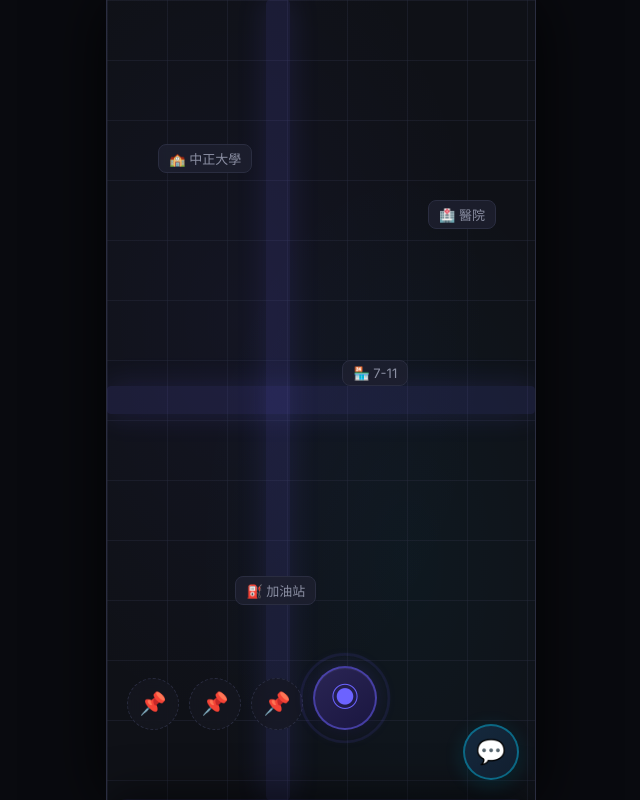
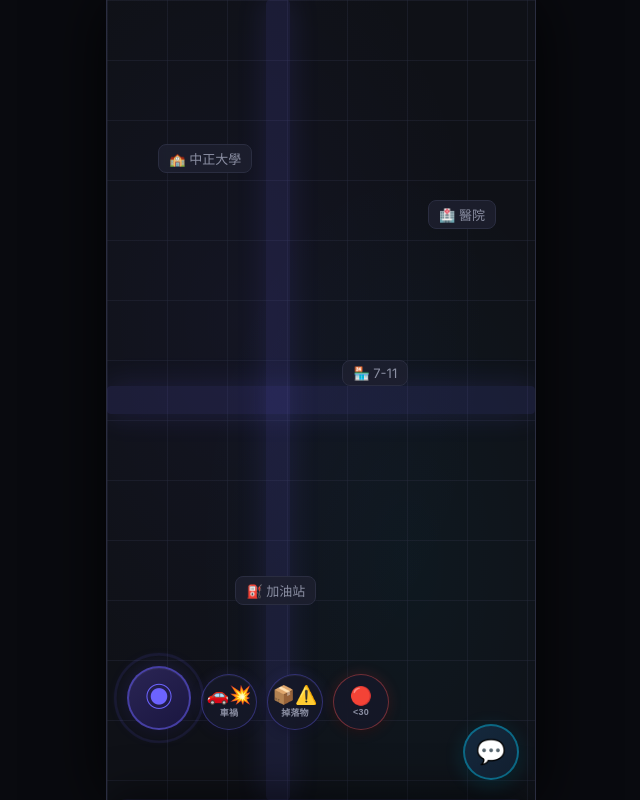
Before and after one commit to Nancy0200/google-map, a Flask app: page / in a window 1280 px wide. Shown: the whole page, without its empty margins (319-959 px from the left). Run offline with Flask 3, Linux system fonts and the light colour scheme; some libraries are stand-ins or nearby versions.

Commit message:
feat: refactor bottom-left UI with main menu bubble and 3 preset quick-action bubbles

```diff
--- a/app/static/css/quickbtn.css
+++ b/app/static/css/quickbtn.css
@@ -84,7 +85,14 @@
     100% { transform: scale(1.4); opacity: 0; }
 }
 
-/* --- Menu Panel (expands upward) --- */
+/* --- Menu Wrap (contains toggle + panel) --- */
+#menu-wrap {
+    position: relative;
+    display: flex;
+    align-items: flex-end;
+}
+
+/* --- Menu Panel (expands upward from menu-wrap) --- */
 #menu-panel {
     position: absolute;
     bottom: 78px;
@@ -204,71 +212,103 @@
     to   { opacity: 1; transform: translateY(0) scale(1); }
 }
 
-/* --- Pinned Slots --- */
-#pinned-slots {
+/* --- Preset Quick Slots (3 fixed bubbles to the right) --- */
+#preset-slots {
     display: flex;
+    flex-direction: row;
     gap: 10px;
     align-items: flex-end;
 }
 
-.pinned-btn {
-    width: 52px;
-    height: 52px;
+.preset-btn {
+    width: 56px;
+    height: 56px;
     border-radius: var(--radius-round);
-    border: 1px dashed var(--border);
-    background: rgba(22, 24, 34, 0.7);
-    backdrop-filter: blur(10px);
-    color: var(--text-muted);
-    font-size: 22px;
+    border: 1.5px solid rgba(108, 99, 255, 0.35);
+    background: rgba(22, 24, 40, 0.88);
+    backdrop-filter: blur(14px);
+    color: var(--text-primary);
     cursor: pointer;
     display: flex;
+    flex-direction: column;
     align-items: center;
     justify-content: center;
-    transition: all 0.25s ease;
+    gap: 2px;
+    transition: all 0.25s cubic-bezier(0.34, 1.56, 0.64, 1);
     position: relative;
+    box-shadow:
+        0 0 14px rgba(108, 99, 255, 0.12),
+        0 4px 10px rgba(0, 0, 0, 0.35),
+        inset 0 1px 1px rgba(255, 255, 255, 0.05);
 }
 
-.pinned-btn:hover {
+.preset-btn:hover {
     border-color: var(--accent);
-    transform: translateY(-2px);
-    box-shadow: 0 4px 12px rgba(0, 0, 0, 0.3);
+    transform: translateY(-4px) scale(1.08);
+    box-shadow:
+        0 0 24px rgba(108, 99, 255, 0.3),
+        0 8px 20px rgba(0, 0, 0, 0.45);
 }
 
-.pinned-btn:active {
-    transform: scale(0.93);
+.preset-btn:active {
+    transform: scale(0.9);
 }
 
-.pinned-btn.has-pin {
-    border-style: solid;
-    border-color: rgba(108, 99, 255, 0.4);
-    background: rgba(30, 25, 60, 0.85);
-    color: var(--text-primary);
-    box-shadow: 0 0 12px rgba(108, 99, 255, 0.1);
+/* Red variant for speed < 30 */
+.preset-btn--red {
+    border-color: rgba(255, 82, 82, 0.4);
+    box-shadow:
+        0 0 14px rgba(255, 82, 82, 0.15),
+        0 4px 10px rgba(0, 0, 0, 0.35);
+}
+.preset-btn--red:hover {
+    border-color: var(--danger);
+    box-shadow:
+        0 0 24px rgba(255, 82, 82, 0.35),
+        0 8px 20px rgba(0, 0, 0, 0.45);
 }
 
-.pinned-btn.has-pin:hover {
-    border-color: var(--accent);
-    box-shadow: 0 0 20px rgba(108, 99, 255, 0.25);
+/* Pop-in animation for preset buttons */
+.preset-btn:nth-child(1) { animation: preset-pop 0.4s 0.05s cubic-bezier(0.34, 1.56, 0.64, 1) both; }
+.preset-btn:nth-child(2) { animation: preset-pop 0.4s 0.10s cubic-bezier(0.34, 1.56, 0.64, 1) both; }
+.preset-btn:nth-child(3) { animation: preset-pop 0.4s 0.15s cubic-bezier(0.34, 1.56, 0.64, 1) both; }
+
+@keyframes preset-pop {
+    from { opacity: 0; transform: scale(0.6) translateY(12px); }
+    to   { opacity: 1; transform: scale(1) translateY(0); }
 }
 
-/* Flashing state when choosing a slot to pin */
-.pinned-btn.choosing {
-    animation: slot-flash 0.6s ease-in-out infinite alternate;
-    border-color: var(--warning);
-}
-
-@keyframes slot-flash {
-    from { box-shadow: 0 0 8px rgba(255, 171, 64, 0.3); border-color: var(--warning); }
-    to   { box-shadow: 0 0 20px rgba(255, 171, 64, 0.6); border-color: #ffc570; }
-}
-
-.pinned-icon {
+.preset-icon {
+    font-size: 18px;
     line-height: 1;
 }
 
-/* Cooldown overlay on pinned buttons */
-.pinned-btn .cooldown-overlay,
-.menu-option .cooldown-overlay {
+.preset-label {
+    font-size: 9px;
+    font-weight: 600;
+    color: var(--text-secondary);
+    letter-spacing: 0.02em;
+    white-space: nowrap;
+}
+
+/* Ripple on tap */
+.preset-btn.tapped {
+    animation: preset-tap 0.3s ease;
+}
+@keyframes preset-tap {
+    0%   { transform: scale(1); }
+    40%  { transform: scale(0.85); }
+    100% { transform: scale(1); }
+}
+
+/* Cooldown state */
+.preset-btn.disabled {
+    opacity: 0.4;
+    pointer-events: none;
+    filter: grayscale(0.6);
+}
+
+.preset-btn .cooldown-overlay {
     position: absolute;
     inset: 0;
     background: rgba(15, 17, 23, 0.75);
--- a/app/static/js/quickbtn.js
+++ b/app/static/js/quickbtn.js
@@ -1,17 +1,16 @@
 /**
- * quickbtn.js — Main menu toggle, option click, long-press to pin,
- *               and pinned slots orchestration.
+ * quickbtn.js — Main menu toggle, option click,
+ *               and preset quick-action bubbles.
  */
 
 (function () {
     // ===================== DOM References =====================
     const menuToggle = document.getElementById('menu-toggle');
-    const menuPanel = document.getElementById('menu-panel');
+    const menuPanel  = document.getElementById('menu-panel');
     const menuOptions = document.querySelectorAll('.menu-option');
+    const presetBtns  = document.querySelectorAll('.preset-btn');
 
     let menuOpen = false;
-    let longPressTimer = null;
-    const LONG_PRESS_MS = 800;
 
     // ===================== Menu Toggle =====================
     function toggleMenu() {
@@ -42,13 +41,9 @@
         }
     });
 
-    // ===================== Menu Option Click =====================
-    menuOptions.forEach((btn) => {
-        const key = btn.dataset.key;
-
-        // --- Normal click: send message ---
-        btn.addEventListener('click', () => {
-            const opt = window.REPORT_OPTIONS[key];
+    // ===================== Shared send helper =====================
+    function sendReport(key, triggerEl) {
+        const opt = window.REPORT_OPTIONS && window.REPORT_OPTIONS[key];
         if (!opt) return;
 
         if (window.Cooldown && !window.Cooldown.canSend()) {
@@ -65,44 +60,30 @@
             });
         }
 
-            // Brief visual feedback
-            btn.style.transform = 'scale(0.93)';
-            setTimeout(() => {
-                btn.style.transform = '';
-            }, 150);
+        // Visual tap feedback
+        if (triggerEl) {
+            triggerEl.classList.add('tapped');
+            setTimeout(() => triggerEl.classList.remove('tapped'), 320);
+        }
+    }
 
+    // ===================== Menu Option Click =====================
+    menuOptions.forEach((btn) => {
+        const key = btn.dataset.key;
+        btn.addEventListener('click', () => {
+            sendReport(key, btn);
             closeMenu();
-        });
-
-        // --- Long press: pin flow ---
-        btn.addEventListener('pointerdown', (e) => {
-            btn.classList.remove('long-pressing');
-            longPressTimer = setTimeout(() => {
-                btn.classList.remove('long-pressing');
-                if (window.Pinned) window.Pinned.startPinFlow(key);
-                closeMenu();
-            }, LONG_PRESS_MS);
-            // Add visual feedback after a tiny delay so it doesn't flash on normal clicks
-            setTimeout(() => {
-                if (longPressTimer) btn.classList.add('long-pressing');
-            }, 150);
-        });
-
-        btn.addEventListener('pointerup', () => {
-            clearTimeout(longPressTimer);
-            longPressTimer = null;
-            btn.classList.remove('long-pressing');
-        });
-
-        btn.addEventListener('pointerleave', () => {
-            clearTimeout(longPressTimer);
-            longPressTimer = null;
-            btn.classList.remove('long-pressing');
         });
     });
 
-    // ===================== Init Pinned =====================
-    if (window.Pinned) {
-        window.Pinned.init();
-    }
+    // ===================== Preset Quick Bubbles =====================
+    presetBtns.forEach((btn) => {
+        const key = btn.dataset.key;
+
+        btn.addEventListener('click', (e) => {
+            e.stopPropagation();
+            sendReport(key, btn);
+        });
+    });
+
 })();
--- a/app/templates/index.html
+++ b/app/templates/index.html
@@ -35,21 +35,10 @@
 
             <!-- ===== 快速回報按鈕區 (左下角) ===== -->
             <div id="quick-btn-area">
-                <!-- 釘選格 (左側 3 格) -->
-                <div id="pinned-slots">
-                    <button class="pinned-btn" data-slot="2" title="釘選格 3">
-                        <span class="pinned-icon">📌</span>
-                    </button>
-                    <button class="pinned-btn" data-slot="1" title="釘選格 2">
-                        <span class="pinned-icon">📌</span>
-                    </button>
-                    <button class="pinned-btn" data-slot="0" title="釘選格 1">
-                        <span class="pinned-icon">📌</span>
-                    </button>
-                </div>
 
-                <!-- 主選單按鈕 -->
-                <button id="menu-toggle" title="快速回報">
+                <!-- 主選單泡泡 (最左) -->
+                <div id="menu-wrap">
+                    <button id="menu-toggle" title="快速回報選單">
                         <span class="menu-icon">◉</span>
                     </button>
 
@@ -78,16 +67,20 @@
                     </div>
                 </div>
 
-            <!-- 釘選提示覆蓋層 -->
-            <div id="pin-overlay" class="hidden">
-                <div id="pin-prompt">
-                    <p>選擇要釘選的格位：</p>
-                    <div id="pin-prompt-slots">
-                        <button class="pin-slot-choice" data-slot="0">格 1</button>
-                        <button class="pin-slot-choice" data-slot="1">格 2</button>
-                        <button class="pin-slot-choice" data-slot="2">格 3</button>
-                    </div>
-                    <button id="pin-cancel">取消</button>
+                <!-- 固定快速泡泡 (右側 3 個) -->
+                <div id="preset-slots">
+                    <button class="preset-btn" data-key="accident" title="前方車禍">
+                        <span class="preset-icon">🚗💥</span>
+                        <span class="preset-label">車禍</span>
+                    </button>
+                    <button class="preset-btn" data-key="debris" title="前方掉落物">
+                        <span class="preset-icon">📦⚠️</span>
+                        <span class="preset-label">掉落物</span>
+                    </button>
+                    <button class="preset-btn preset-btn--red" data-key="red" title="車速 < 30">
+                        <span class="preset-icon">🔴</span>
+                        <span class="preset-label">&lt;30</span>
+                    </button>
                 </div>
             </div>
 
@@ -158,7 +151,6 @@
     <script src="{{ url_for('static', filename='js/filter.js') }}"></script>
     <script src="{{ url_for('static', filename='js/socket.js') }}"></script>
     <script src="{{ url_for('static', filename='js/danmaku.js') }}"></script>
-    <script src="{{ url_for('static', filename='js/pinned.js') }}"></script>
     <script src="{{ url_for('static', filename='js/quickbtn.js') }}"></script>
     <script src="{{ url_for('static', filename='js/copilot-chat.js') }}"></script>
 </body>
```
Also changed, not shown: other parts of app/static/css/quickbtn.css (+1 -74 lines). Lines whose indentation alone changed are shown as unchanged.
